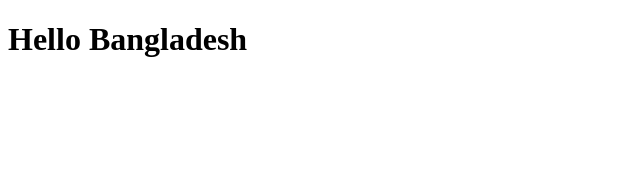
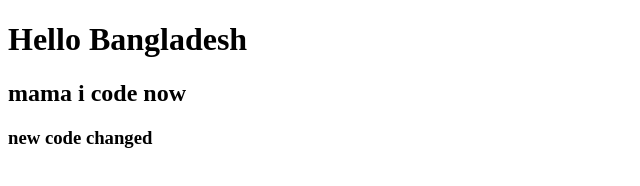
Before and after one commit to amina-akter24/my-first-repo, a plain HTML site: page index.html in a window 1280 px wide. Shown: the whole page, without its empty margins (0-640 px from the left). Drawn offline with Linux system fonts and the light colour scheme.

Commit message:
added header

```diff
--- a/index.html
+++ b/index.html
@@ -8,6 +8,8 @@
 </head>
 <body>
     <h1>Hello Bangladesh</h1>
+    <h2> mama i code now</h2>
+    <h3>new code changed</h3>
 
 </body>
 </html>
```
